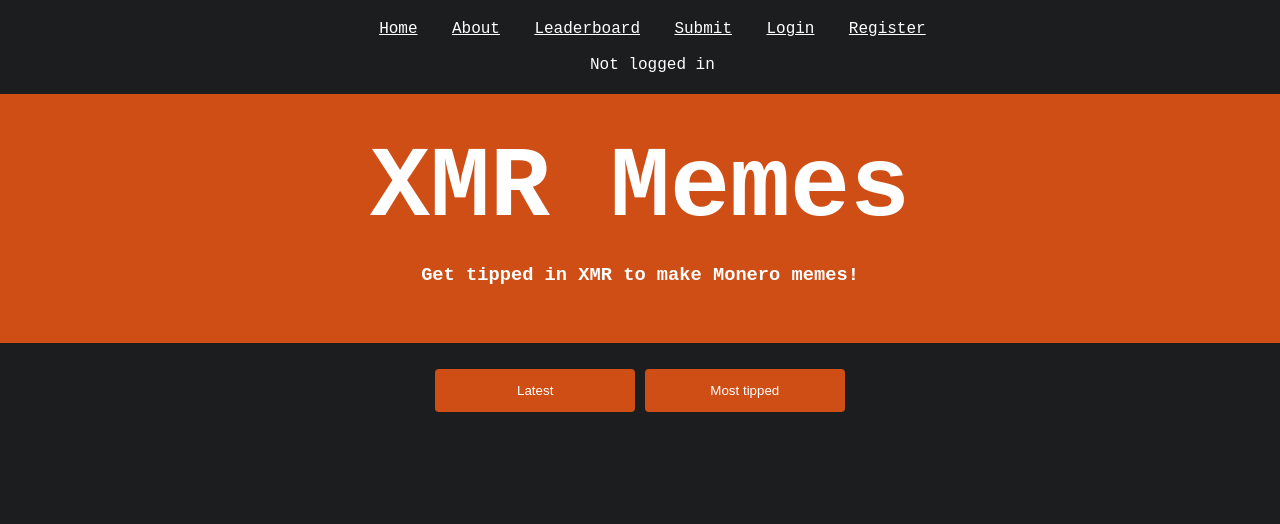
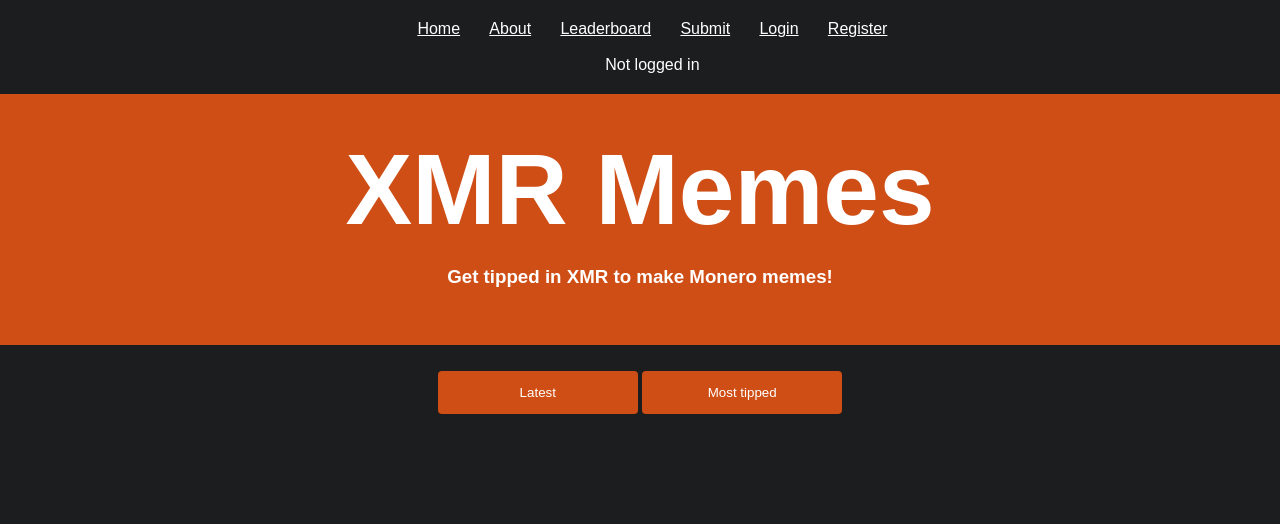
Before and after one commit to ScriptLineStudios/xmrmemes.org, a Flask app: page / in a window 1280 px wide. Shown: the top 524 px of the page. Run offline with Flask 3, Linux system fonts and the light colour scheme; data that the repository does not hold is empty.

Commit message:
font change!

```diff
--- a/static/style.css
+++ b/static/style.css
@@ -2,7 +2,7 @@
     margin: 0;
     background-color: #1b1d1e;
     color: white;
-    font-family: 'Courier New', monospace;
+    font-family: arial, sans-serif;
 }
 
 ::-webkit-scrollbar {
```
